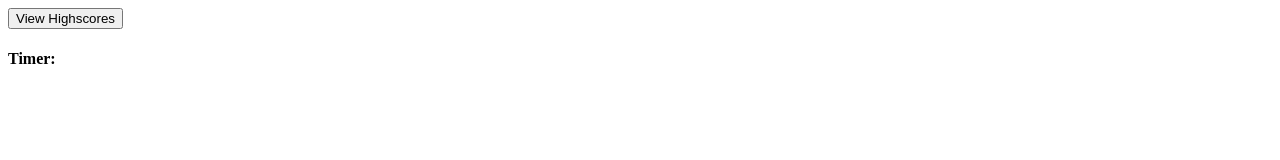
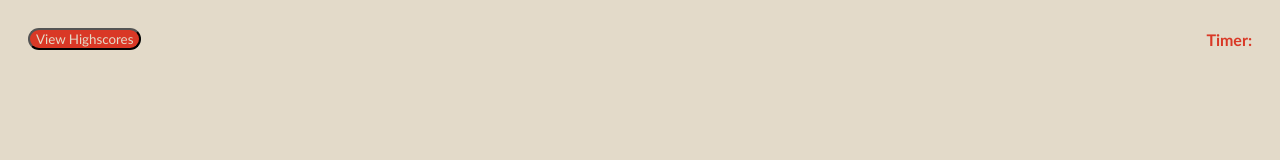
Before and after one commit to HLovelady/Web-APIs-Challenge--Code-Quiz, a plain HTML site: page index.html in a window 1280 px wide. Drawn offline with Linux system fonts and the light colour scheme.

Commit message:
moved style sheet out of assets folder

```diff
--- a/index.html
+++ b/index.html
@@ -4,17 +4,20 @@
     <meta charset="UTF-8">
     <meta http-equiv="X-UA-Compatible" content="IE=edge">
     <meta name="viewport" content="width=device-width, initial-scale=1.0">
-    <link rel="style.css" href="./style.css">
+    <link rel="stylesheet" href="./style.css">
     <title>Web API Quiz</title>
 </head>
 <body>
     <header>
-        <div class="buttons">
-            <button id="highscore">View Highscores</button>
-        </div>
-        <div class="timer">
-            <h4>Timer:</h4>
-        </div>
+        <Nav>
+            <button id="highscore" class="buttons">View Highscores</button>
+            <div id="timer" class="timer">Timer:
+                <span> </span>
+            </div>
+        </Nav>
     </header>
+    <div container="main-area">
+        <H2></H2>
+    </div>
 </body>
 </html>
--- a/style.css
+++ b/style.css
@@ -0,0 +1,27 @@
+:root{
+    --linen: #e3dac9;
+    --orange: #d93826;
+    --green: #596235;
+    --forest: #2f3020;
+}
+
+*{
+    background: var(--linen);
+    font-family: Calibri, 'Trebuchet MS', sans-serif;
+    color: var(--orange)
+}
+
+nav{
+    display: flex;
+    justify-content: space-between;
+    align-items: center;
+    padding: 20px;
+    background-color: var(--linen);
+    font-weight: bold;
+}
+
+button{
+    background-color: var(--orange);
+    Color: var(--linen);
+    border-radius: 20px;
+}
```
Also changed, not shown: script.js (added).
